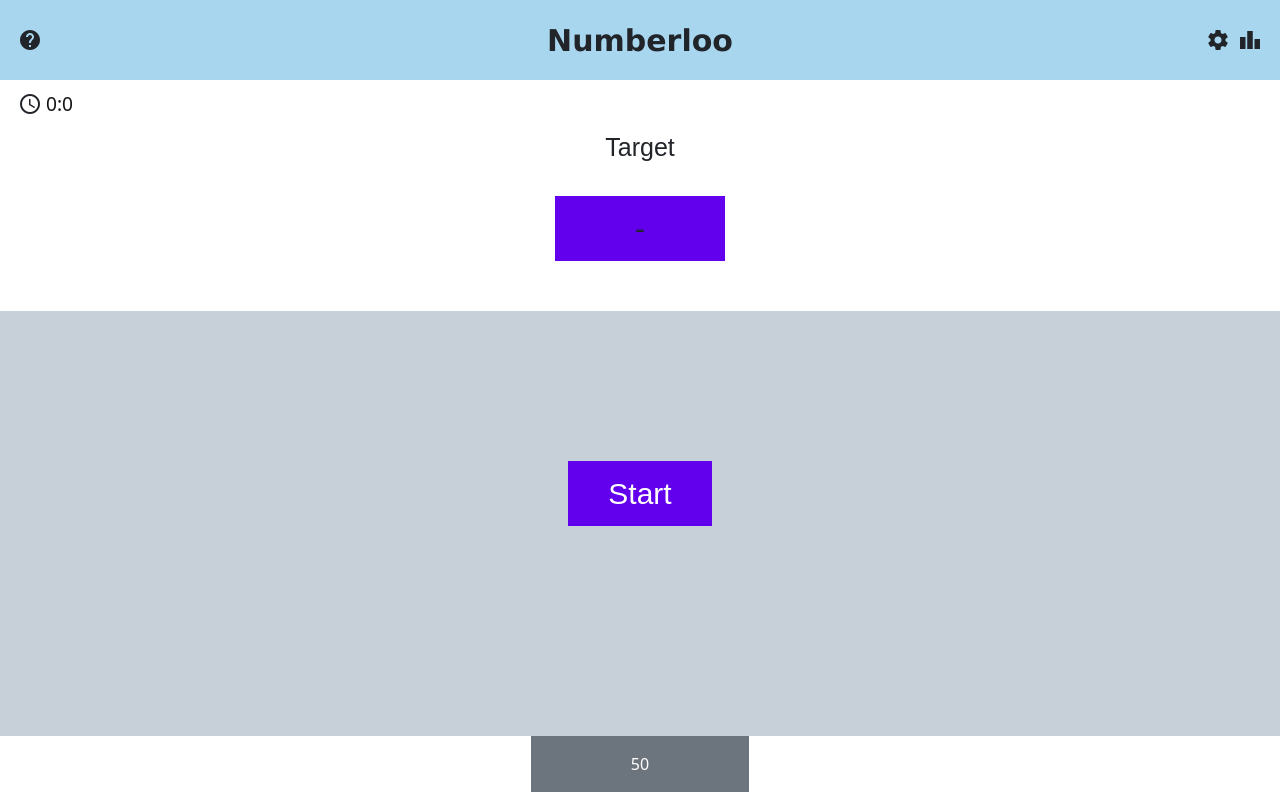
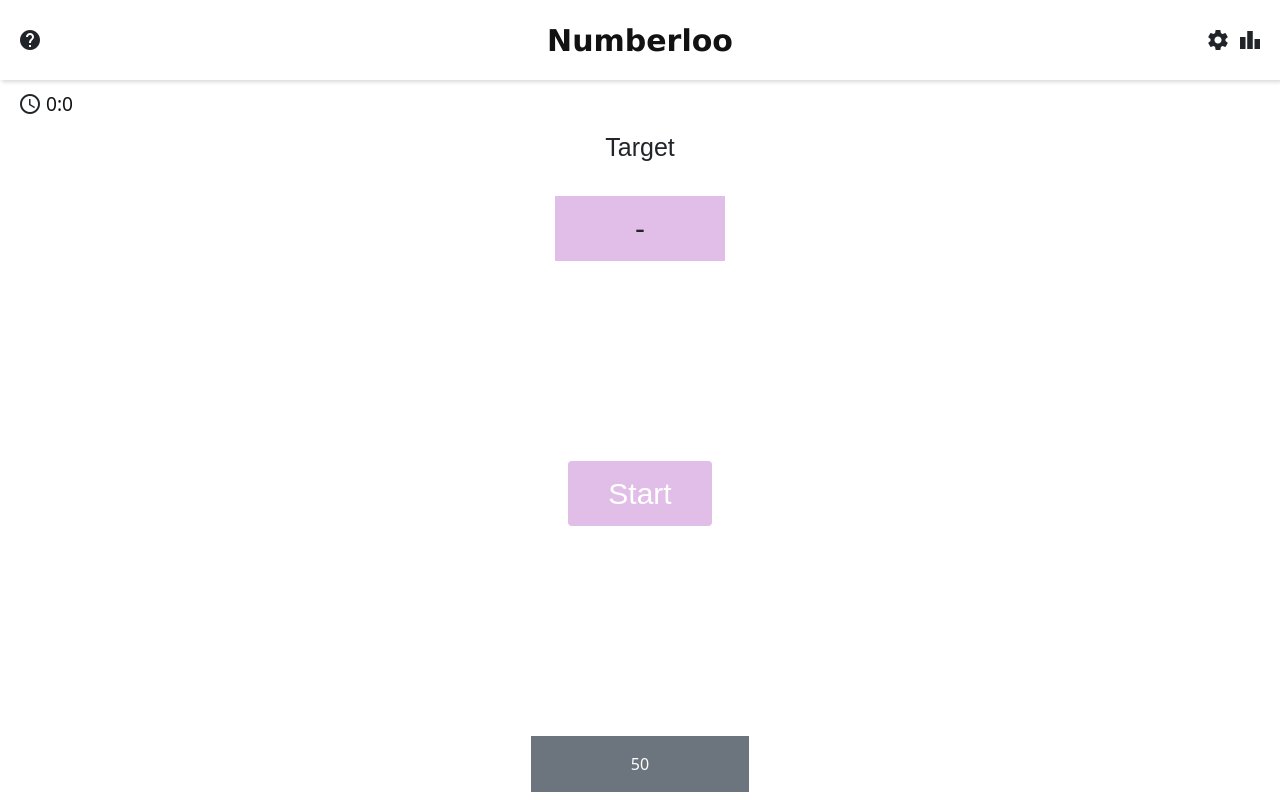
Before and after one commit to Hari-uwa/Web_dev22, a Flask app: page / in a window 1280 px wide. Run offline with Flask 2, Linux system fonts and the light colour scheme; some libraries are stand-ins or nearby versions.

Commit message:
Light Mode

```diff
--- a/app/static/interactive.js
+++ b/app/static/interactive.js
@@ -30,6 +30,7 @@ $(document).ready(function() {
         $('.timer').css("color", "#FAFAFA");
         $('.btn-close').addClass('btn-close-white');
         themeWord.innerHTML = 'Dark Mode';
+        $('#playingvid').attr("src", "./static/images/howtodarkmode.gif");
         localStorage.setItem('darkMode', 'enabled');
     };
 
@@ -38,6 +39,7 @@ $(document).ready(function() {
         $('.timer').css("color", "#121212");
         $('.btn-close').removeClass('btn-close-white');
         themeWord.innerHTML = 'Light Mode';
+        $('#playingvid').attr("src", "./static/images/howto.gif");
         localStorage.setItem('darkMode', null);
     };
 
--- a/app/static/style.css
+++ b/app/static/style.css
@@ -92,16 +92,28 @@ body.night .start-button:hover {
 /*dark theme for the game*/
 body.night .numbers-row, body.night .equation-row, body.night .total-row {
     background-color: #191919;
+    box-shadow: none;
 }
 
-body.night .number-tile, body.night .slot, body.night .total {
+body.night .number-tile, body.night .total {
     background-color: #BB86FC;
+    color: #000000;
+}
+
+body.night .slot {
+    background-color: #303030;
+    opacity: 87%;
     color: #000000;
 }
 
 body.night .operator {
     color: #BB86FC;
     opacity: 87%;
+}
+
+/*dark theme after the game is finished*/
+.start-button-row {
+    color: #FFFFFF;
 }
 
 /*transition*/
@@ -174,14 +186,16 @@ header {
     align-items: center;
     justify-content: space-between;
     height: 80px;
-    background-color: #a9d6ef;
+    background-color: #fffffff5;
     padding: 0 14px;
+    box-shadow: 2px 2px 4px #d9d9d9;
 }
 
 .title {
     font-family: 'Lucida Sans', 'Lucida Sans Regular', 'Lucida Grande', 'Lucida Sans Unicode', Geneva, Verdana, sans-serif;
     font-size: 30px;
     font-weight: bold;
+    color: #121212;
 }
 
 .left-menu {
@@ -218,7 +232,7 @@ div i {
 }
 
 #target-number {
-    background-color: #6200ee;
+    background-color: #E1BEE7;
     padding: 10px 10px;
     margin: 30px auto 50px auto;
     width: 170px;
@@ -232,11 +246,11 @@ div i {
     justify-content: center;
     align-items: center;
     flex-grow: 1;
-    background-color: #c7d0d8;
+    background-color: #FFFFFF;
 }
 
 .start-button {
-    background-color: #6200ee;
+    background-color: #E1BEE7;
     font-size: 30px;
     color: #FFFFFF;
     border-style: none;
--- a/app/templates/skeleton.html
+++ b/app/templates/skeleton.html
@@ -55,7 +55,7 @@
               <br>
               You can <b>drag and drop</b> the numbers given to the empty boxes. The system will give you the result of the equation you made. The game continues until the final result matches the target given.
               <br>
-              <img class="mygif" style="width:90%;" src="./static/images/howto.gif">
+              <img class="mygif" id="playingvid" style="width:90%;" src="./static/images/howto.gif">
               <br>
               <hr>
               Based on the time you finish the puzzle, you will be rewarded a cute plant to add to your personal achievement inventory.
@@ -141,7 +141,7 @@
   </header>
   <div class="game">
     <div class="timer-row">
-      <i class="material-icons">schedule</i>
+      <i class="material-icons" >schedule</i>
       <span class="timer" style="font-size:1.2rem;"> 0:0 </span>
     </div>
     <div class="target">Target</div>
@@ -150,7 +150,7 @@
 
     <div class="start-button-container">
       <div class="start-button-row">
-        <button onclick="startGame()" type="button" class="start-button">Start</button>
+        <button onclick="startGame()" type="button" class="start-button btn btn-primary">Start</button>
       </div>
     </div>
 
@@ -201,7 +201,9 @@
           <h4 id="time-taken"></h4>
           <img id="achieved-plant" src="">
           <p id="achieved-text"></p>
-          <button type="button" class="btn btn-primary" data-bs-dismiss="modal">Close</button>
+          <div>
+            <button type="button" class="btn btn-primary" data-bs-dismiss="modal">Close</button>
+          </div>
         </div>
       </div>
     </div>
```
Also changed, not shown: other parts of app/static/style.css (+28 -11 lines), app/static/images/howtodarkmode.gif (added).
